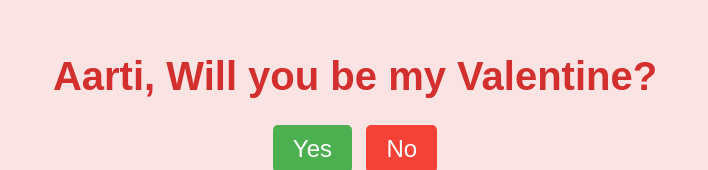
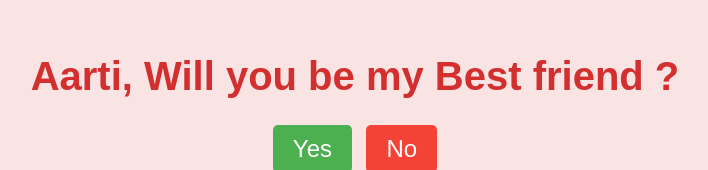
Before and after one commit to rajveersingh124345/aarti, a plain HTML site: page index.html in a window 1280 px wide. Shown: the part 138-308 px from the top of the page, without its empty margins (285-993 px from the left). Drawn offline with Linux system fonts and the light colour scheme; no server answers.

Commit message:
index.html

```diff
--- a/index.html
+++ b/index.html
@@ -8,7 +8,7 @@
 </head>
 <body>
     <div class="container">
-        <h1>Aarti, Will you be my Valentine?</h1>
+        <h1>Aarti, Will you be my Best friend ?</h1>
         <div class="buttons">
             <button class="yes-button" onclick="handleYesClick()">Yes</button>
             <button class="no-button" onclick="handleNoClick()">No</button>
```
